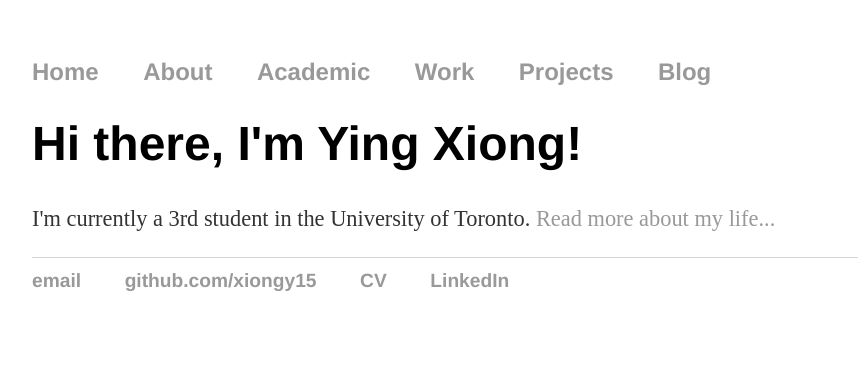
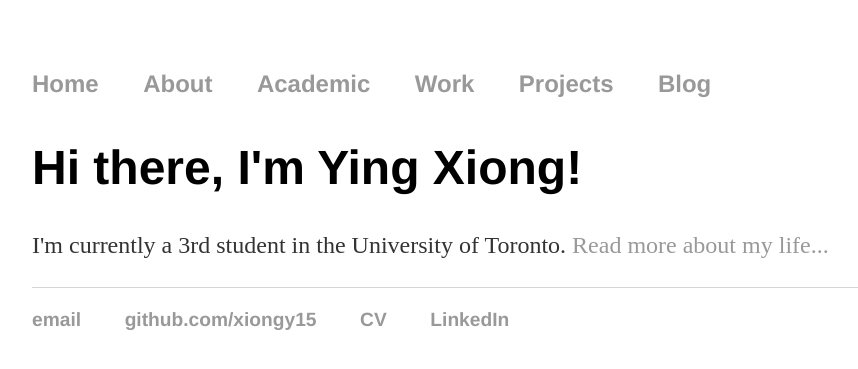
Before and after one commit to xiongy15/xiongy15.github.io, a Jekyll site: the page built from index.html, in a window 1280 px wide. Shown: the top 369 px of the page, without its empty margins (160-1018 px from the left). Built offline with Jekyll 4.4.1, drawn with Linux system fonts in a browser that asks for light colours.

Commit message:
Update main.css

```diff
--- a/css/main.css
+++ b/css/main.css
@@ -24,14 +24,14 @@ h1 {
     font-family:'Helvetica', 'Arial', 'Sans-Serif';
 }
 p {
-    font-size: 1.4em;
-    line-height: 1.4em;
+    font-size: 1.5em;
+    line-height: 1.5em;
     color: #333;
 }
 
 li {
     font-size: 1.5em;
-    line-height: 1em;
+    line-height: 2em;
     color: #333;
 }
 footer {
```
